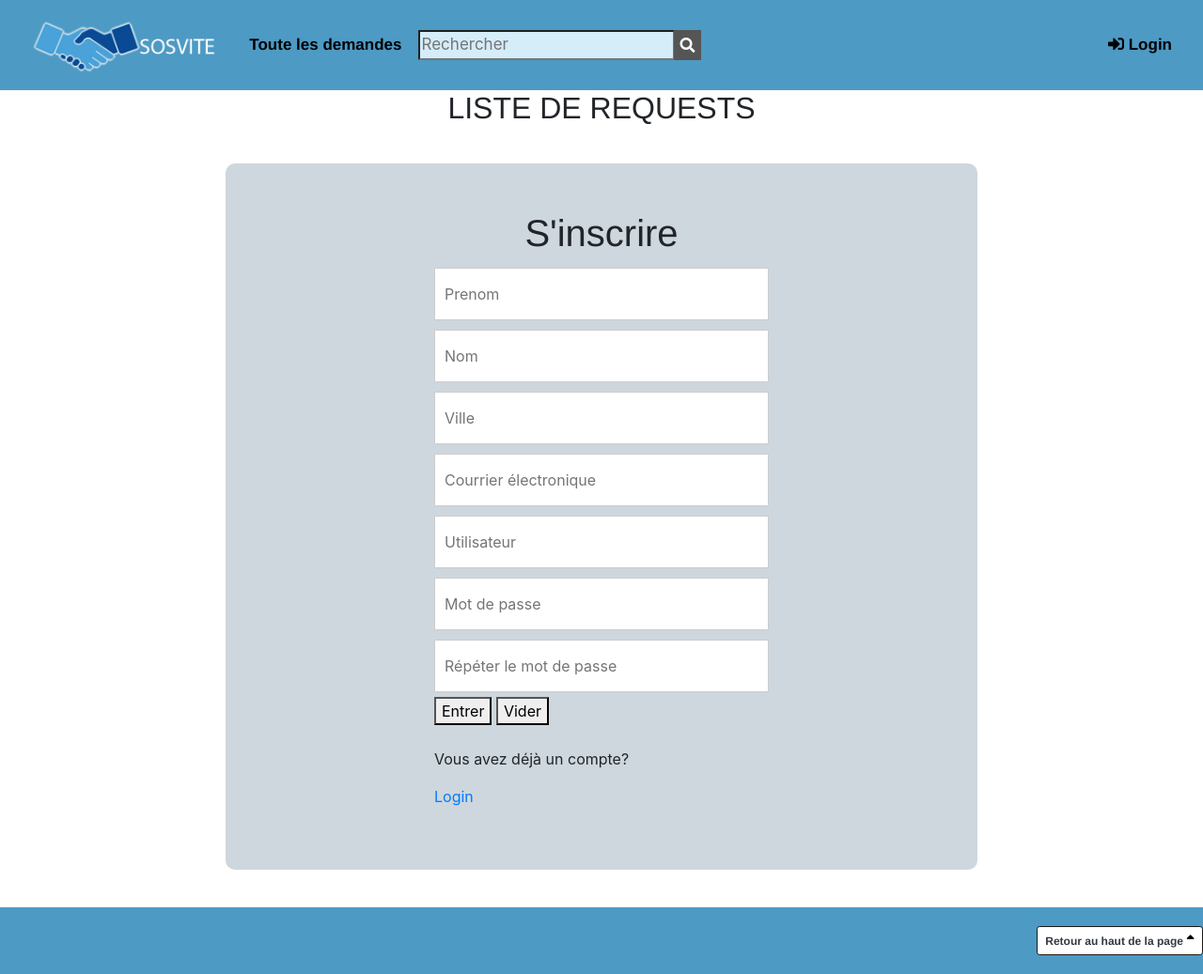
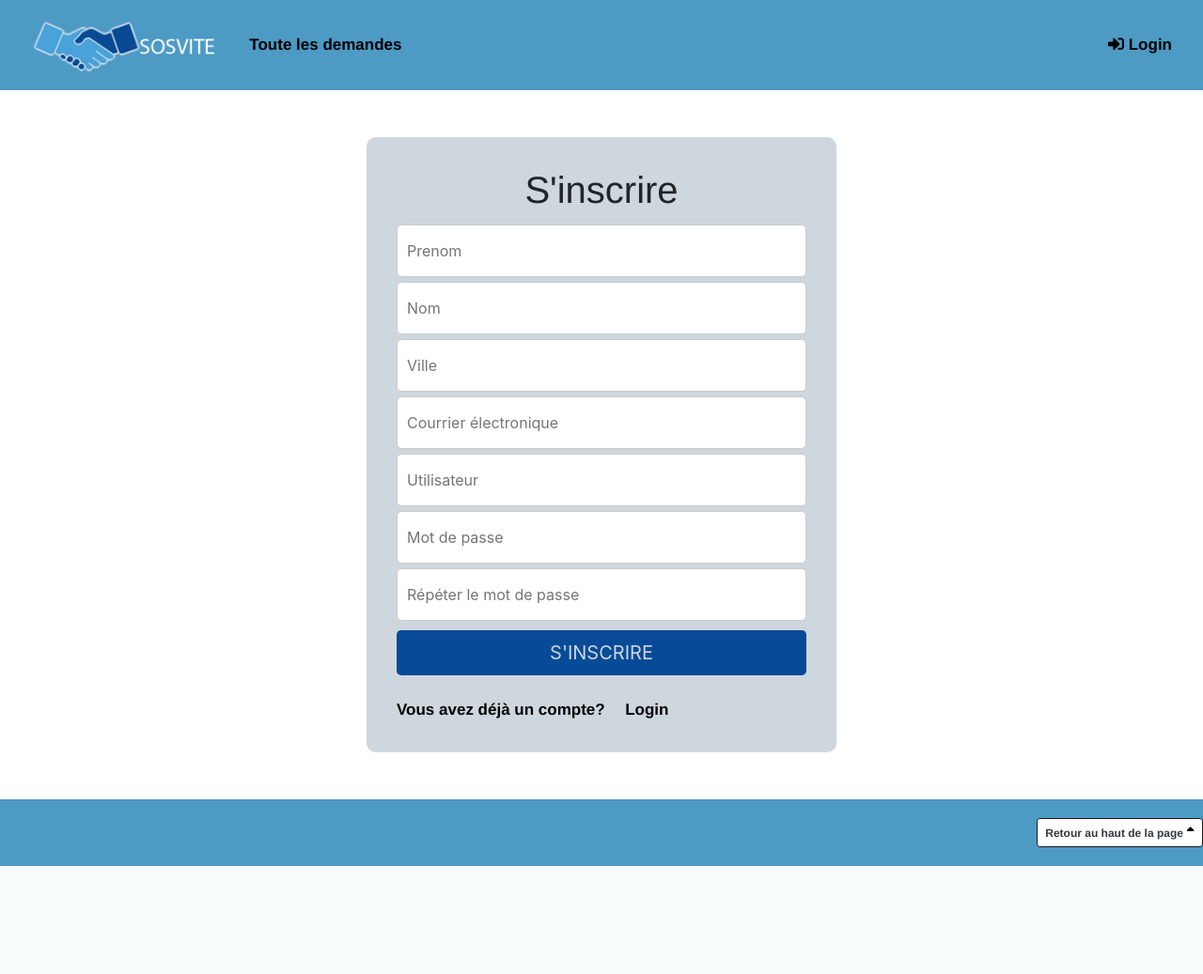
Before and after one commit to sodoto/projetFinal, a PHP site: page /vues/signin.php in a window 1280 px wide. Shown: the whole page at 94% size. After the commit the page ends 922 px from the top, so only its background shows below. Run offline with PHP 8.4, Linux system fonts and the light colour scheme.

Commit message:
Frontend

```diff
--- a/css/style.css
+++ b/css/style.css
@@ -1,16 +1,40 @@
-.navbar-brand {
-	color: black;
-	font-weight: bold;
-	font-family:Georgia;
-  font-style: italic;
-}
+/* ------------ Banner and footer ----------------- */
+
 .navbar {
 color:black;
 background-color: #4D9AC4 ;
 }
 
-.navbar-nav > li{
+/* .navbar-nav > li{
   vertical-align: center;
+} */
+
+.dropdown {
+  position: relative;
+ display: inline-block;
+}
+
+.dropdown-content {
+ display: none;
+ position: absolute;
+ background-color: #f9f9f9;
+ min-width: 160px;
+ box-shadow: 0px 8px 16px 0px rgba(0,0,0,0.2);
+ padding: 12px 16px;
+ z-index: 1;
+}
+
+.dropdown:hover .dropdown-content {
+ display: block;
+}
+
+.rechercher{
+ font-size:17px;
+ /* margin-top: 13px;
+ margin-bottom:15px;
+ padding-bottom: 2px;
+ margin-left: 10px; */
+ background-color:#d5ecf9;
 }
 
 .text-dark{
@@ -31,99 +55,36 @@ text-align:center;
 padding-right:17px;
 }
 
-.text-light{
-color:c1c6c9;
-font-size:17px;
-font-weight: bold;
-font-family:Helvetica;
-text-align:center;
-padding-right:17px;
-}
-
-/* .footer {
-  position: fixed;
-  left: 0;
-  bottom: 0;
-  height: 5%;
-  width: 100%;
-  background-color: #4D9AC4;
-  color: black;
-  text-align: left;
-  font-family:Helvetica;
-  display: flexbox;
-} */
-
 #footer {
   padding-top: 20px;
   padding-bottom: 20px;
   background-color: #4D9AC4;
   font-family:Helvetica;
-  /* Set the fixed height of the footer here */
-  /* height: 40px;
-  line-height: 40px; */
 }
 
+/* ------------ Login ----------------- */
+
 .btn {
+  /* font-size: 80%; */
+  margin-top: 10px;
+  font-weight: bold;
+  background-color: #074B98 !important;
+  color: #ced7dd !important;
+}
+
+.btn1 { /* footer */
   background-color: white;
-  display: inline-block;
   text-decoration: none;
   padding: 5px 10px;
-  border: 2px solid #cdcdcd;
-  border-color:black;
-  line-height: normal;
-  margin: 10px 0;
-  padding-top: 10px;
-  padding-bottom: 1px;
+  border: 1px solid #1a1919;
+  border-radius: 5px;
 }
 
-.btn1 {
-	background-color: white;
-    text-decoration: none;
-    padding: 5px 10px;
-    border: 1px solid #1a1919;
-    border-radius: 5px;
-}
-
-.dropdown {
-   position: relative;
-  display: inline-block;
-}
-
-.dropdown-content {
-  display: none;
-  position: absolute;
-  background-color: #f9f9f9;
-  min-width: 160px;
-  box-shadow: 0px 8px 16px 0px rgba(0,0,0,0.2);
-  padding: 12px 16px;
-  z-index: 1;
-}
-
-.dropdown:hover .dropdown-content {
-  display: block;
-}
-
-.rechercher{
-  font-size:17px;
-  /* margin-top: 13px;
-  margin-bottom:15px;
-  padding-bottom: 2px;
-  margin-left: 10px; */
-  background-color:#d5ecf9;
-}
-
-.btn2 {
+.btn2 { /*rechercher*/
   background-color: #555555;
   color: white;
-  /* display: inline-block;
-  text-decoration: none; */
   border: 1px solid;
   border-color: #555555;
-  /* line-height: normal; */
-  /* padding-top: 8px ;
-  margin-top: 13px;
-  margin-bottom:5px;
-  padding-bottom: 5px;*/
 }
 
 .btn3 {
@@ -144,29 +105,29 @@ h1 {
 }
 
 .formLogin {
-  margin: 40px auto;
+  margin: 50px;
   background-color: #ced7dd;
-  padding: 50px 20%;
+  padding: 2rem;
   border-radius: 10px;
-  width: 800px;
+  width: 500px;
 }
 
 .Input-Login {
+  padding: 15px 10px;
+  margin-top: 5px;
+  width: 100%;
+  color: #666;
+  border-radius: 5px;
+  border: 1px solid #ccc;
+}
+
+.select-form{
   padding: 15px 10px;
   margin: 5px 0px;
   width: 100%;
   color: #666;
   border-radius: 1px;
   border: 1px solid #ccc;
-}
-
-.select-form{
-    padding: 15px 10px;
-    margin: 5px 0px;
-    width: 100%;
-    color: #666;
-    border-radius: 1px;
-    border: 1px solid #ccc;
 }
 
 h2 {
@@ -179,6 +140,8 @@ font-family:Helvetica;
 .warningMessage {
   color : red;
 }
+
+/* --------------------- OVERLAY -------------------- */
 
 .overlay {
   /* Height & width depends on how you want to reveal the overlay (see JS below) */
--- a/vues/banner.php
+++ b/vues/banner.php
@@ -8,11 +8,9 @@
 
 	<ul class="nav navbar-nav align-items-center mr-auto">
 		<li class="nav-item">
-					<!-- <button type="button" href="#"> -->
 				<a class="text-dark1" href="?action=afficherRequest">Toute les demandes</a>
-					<!-- </button> -->
 		</li>
-				<li class="nav-item">
+		<!-- <li class="nav-item">
 			<form class="form-inline">
 				<div class="input-group">
 					<input type="text" class="rechercher" class="form-control" placeholder="Rechercher" aria-label="Rechercher" aria-describedby="button-addon2">
@@ -23,7 +21,7 @@
 					</div>
 				</div>
 			</form>
-				</li>
+		</li>	 -->
 	</ul>
 
 	<ul class="nav navbar-nav ml-auto">
@@ -36,11 +34,11 @@
 					<i class="fas fa-user"></i> Mon Profil
 				</a>
 				<div class="dropdown-content">
-							<a class="text-dark" class="dropdown-item" href="#">MES COMP&Eacute;TENCES</a> </br>
-							<a class="text-dark" class="dropdown-item" href="?action=mesDemandes">MES DEMANDES</a> </br>
-							<a class="text-dark" class="dropdown-item" href="?action=mesOffres">MES OFFRES</a> </br>
-							<a class="text-dark" class="dropdown-item" href="#">AIDES COMPLET&Eacute;ES</a> </br>
-							<a class="text-dark" class="dropdown-item" href="#">NOTIFICATIONS/MESSAGES</a></br>
+					<a class="text-dark" class="dropdown-item" href="#">MES COMP&Eacute;TENCES</a> <br />
+					<a class="text-dark" class="dropdown-item" href="?action=mesDemandes">MES DEMANDES</a> <br />
+					<a class="text-dark" class="dropdown-item" href="?action=mesOffres">MES OFFRES</a> <br />
+					<a class="text-dark" class="dropdown-item" href="#">AIDES COMPLET&Eacute;ES</a> <br />
+					<a class="text-dark" class="dropdown-item" href="#">NOTIFICATIONS/MESSAGES</a> <br />
 				</div>
 		</li>
 		<li class="nav-item">
--- a/vues/editRequest.php
+++ b/vues/editRequest.php
@@ -53,8 +53,7 @@ date_default_timezone_set('America/Toronto');
 			//include("menu.php");
 		?>
 
-		<div>
-            <h2>Modifier ma demande</h2>
+		<div class="d-flex flex-row justify-content-center align-items-center bd-highlight flex-grow-1">
 
             <?php
 				require_once('/modele/RequestDAO.class.php');
@@ -74,6 +73,7 @@ date_default_timezone_set('America/Toronto');
 			?>
 
             <form action="" method="POST" class="formLogin">
+                <h2>Modifier ma demande</h2>
                 <small>Titre</small>
                 <input type="text" class="Input-Login" name="title" value="<?php echo $title?>" placeholder="Titre"><br/>
                 <?php if (ISSET($_REQUEST["field_messages"]["title"]))
@@ -114,7 +114,7 @@ date_default_timezone_set('America/Toronto');
                     ?>
                 </select>
                 <input type="hidden" name="sendEditForm">
-                <button type="submit" name="submit" value="submit" >Enregistrer</button>
+                <button type="submit" class="btn btn-lg btn-block text-uppercase">Enregistrer</button>
             </form>
 
 		</div>
--- a/vues/signin.php
+++ b/vues/signin.php
@@ -14,7 +14,7 @@
 	</head>
 
 	<body>
-<div>
+		<div class="d-flex flex-column align-content-stretch bd-highlight" style="height: 100vh;">
 			<?php
 				include("banner.php");
 				//include("menu.php");
@@ -43,10 +43,8 @@
 
 			?>
 
-<h2> LISTE DE REQUESTS</h3>
-	<?php //echo $_SESSION["idMember"] ?>
-	 <div class="container">
-	<form action="" method="POST" class="formLogin">
+			<div class="d-flex flex-row justify-content-center align-items-center bd-highlight flex-grow-1">
+				<form action="" method="POST" class="formLogin" style="margin: 50px;">
 					<h1>S'inscrire</h1>
 					<input type="text" class="Input-Login" name="firstname" value="<?php echo $f?>" placeholder="Prenom"><br/>
 					<?php if (ISSET($_REQUEST["field_messages"]["firstname"]))
@@ -79,13 +77,11 @@
 					<?php if (ISSET($_REQUEST["field_messages"]["password2"]))
 					echo "<span class=\"warningMessage\">".$_REQUEST["field_messages"]["password2"]."</span></br>";
 					?>
-					<button type="submit" name="submit" value="submit" >Entrer</button>
-                    <button type="reset">Vider</button>
+					<button type="submit" class="btn btn-lg btn-block text-uppercase">S'inscrire</button>
 
-                    <p><br><?=$messageForm?></p>
-                    <p>
-                        <a href="?action=connecter">Login</a>
-                    </p>
+					<br />
+					<span class="text-dark1">Vous avez déjà un compte?</span>
+					<a class="text-dark1" href="?action=connecter">Login</a>
 				</form>
 			</div>
 
```
Also changed, not shown: vues/login.php (+6 -12 lines), vues/myRequest.php (+37 -0 lines), vues/newRequest.php (+3 -4 lines). Lines whose indentation alone changed are shown as unchanged.
